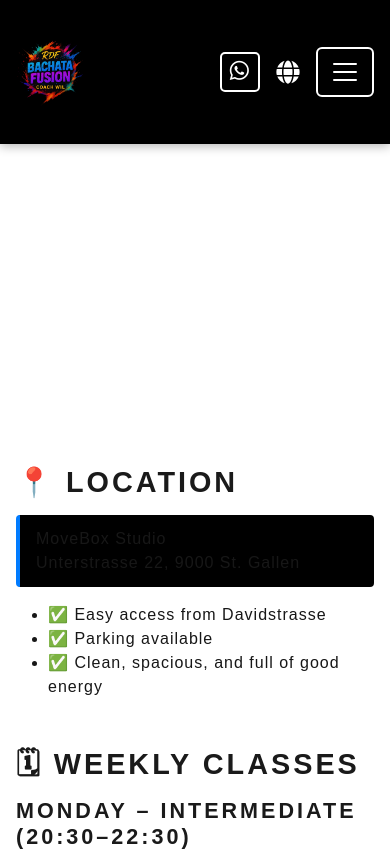
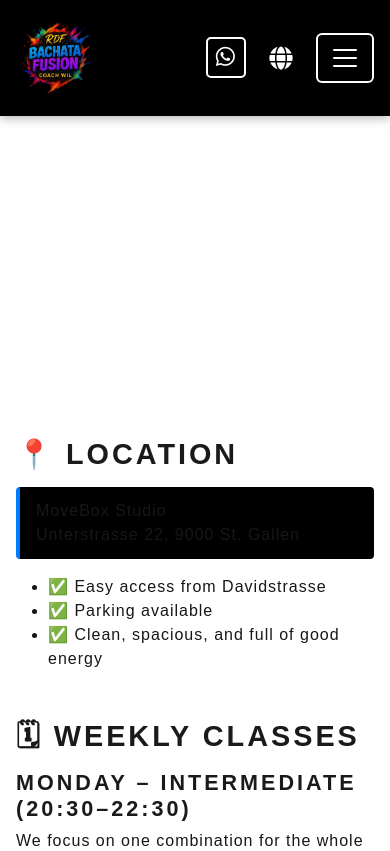
Before and after one commit to ChristopheTesconi/wil-bachata-website, a Next.js app: page / in a window 390 px wide. Shown: the top 851 px of the page. Built offline with nearby package versions, Linux system fonts and the light colour scheme.

Commit message:
Navbar OK

```diff
--- a/components/layout/NavBar/NavBar.module.css
+++ b/components/layout/NavBar/NavBar.module.css
@@ -2,13 +2,14 @@
 .navbarCustom {
   background-color: #000000 !important;
   box-shadow: 0 2px 10px rgba(0, 0, 0, 0.3);
+  padding: 0.3rem 0 !important;
 }
 
 /* Container avec flexbox */
 .navbarContainer {
   display: flex !important;
   justify-content: space-between !important;
-  align-items: center !important;
+  align-items: auto !important;
 }
 
 /* Section droite pour WhatsApp + Langues + Burger */
@@ -22,6 +23,8 @@
 .logo {
   margin-right: 15px;
   border-radius: 8px;
+  width: 100px !important;
+  height: 100px !important;
 }
 
 /* Texte de la marque */
@@ -36,6 +39,8 @@
 .navbarCustom :global(.nav-link) {
   color: #ffffff !important;
   transition: color 0.3s ease;
+  font-size: 1.1rem;
+  font-weight: 500;
 }
 
 .navbarCustom :global(.nav-link:hover) {
@@ -162,7 +167,7 @@
     order: 2;
     display: flex;
     align-items: center;
-    gap: 8px;
+    gap: 15px;
     margin-left: auto;
   }
 
@@ -215,8 +220,8 @@
   }
 
   .logo {
-    width: 70px;
-    height: 70px;
+    width: 80px !important;
+    height: 80px !important;
   }
 
   .whatsappCustom {
--- a/components/layout/NavBar/NavBar.tsx
+++ b/components/layout/NavBar/NavBar.tsx
@@ -23,7 +23,7 @@ export default function NavBar() {
       role="navigation"
       aria-label="Main navigation"
     >
-      <Container className={styles.navbarContainer}>
+      <Container fluid className={styles.navbarContainer}>
         {/* Logo */}
         <Navbar.Brand
           as={Link}
--- a/components/sections/Carousel/CarouselPhoto.tsx
+++ b/components/sections/Carousel/CarouselPhoto.tsx
@@ -9,7 +9,7 @@ const images = [
   { src: "/wil_sandra1.jpg", alt: "Wilfried and Sandra dancing Bachata" },
   { src: "/wil_sandra2.jpg", alt: "Wilfried and Sandra performance" },
   { src: "/wil_sandra3.jpg", alt: "Wilfried and Sandra Bachata duo" },
-  { src: "/wil_sandra4.mp4", alt: "Wilfried and Sandra dancing" },
+  { src: "/wil_sandra4.jpg", alt: "Wilfried and Sandra dancing" },
 ];
 
 export default function CarouselPhoto() {
```
